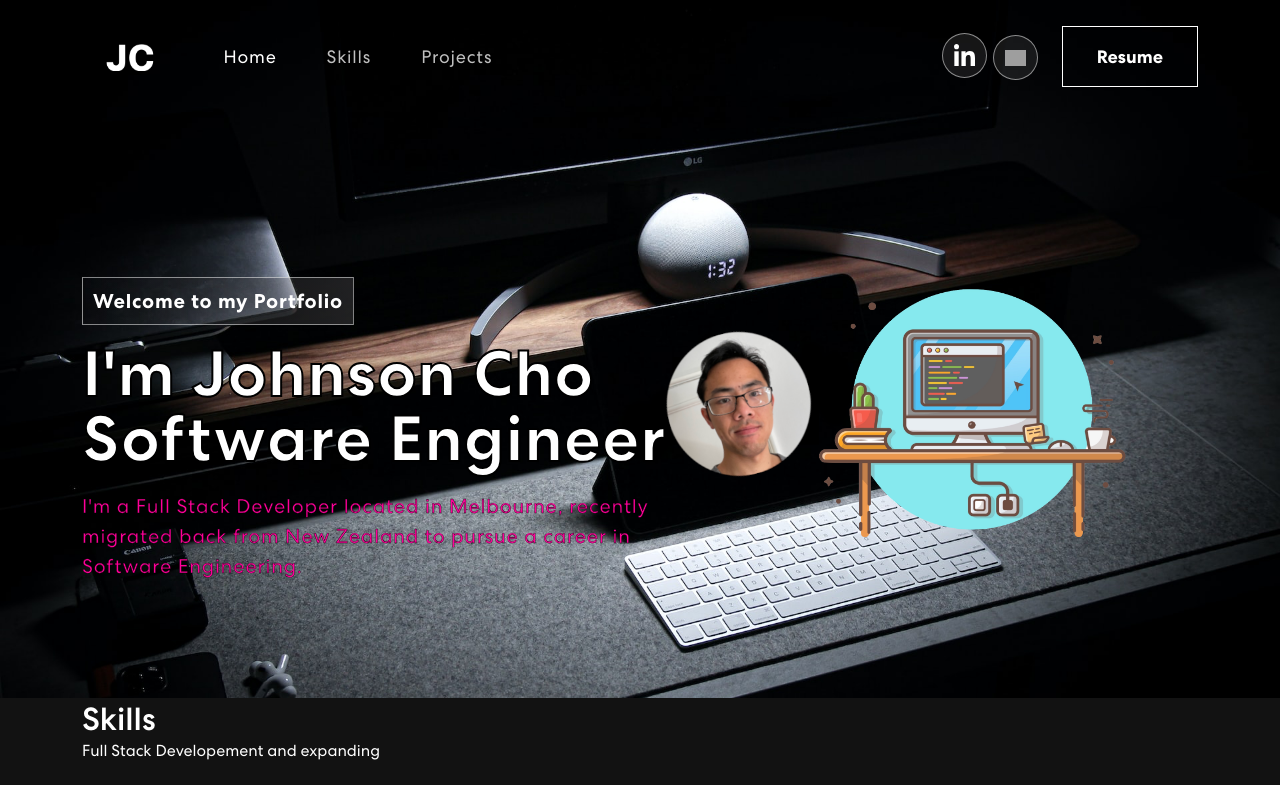
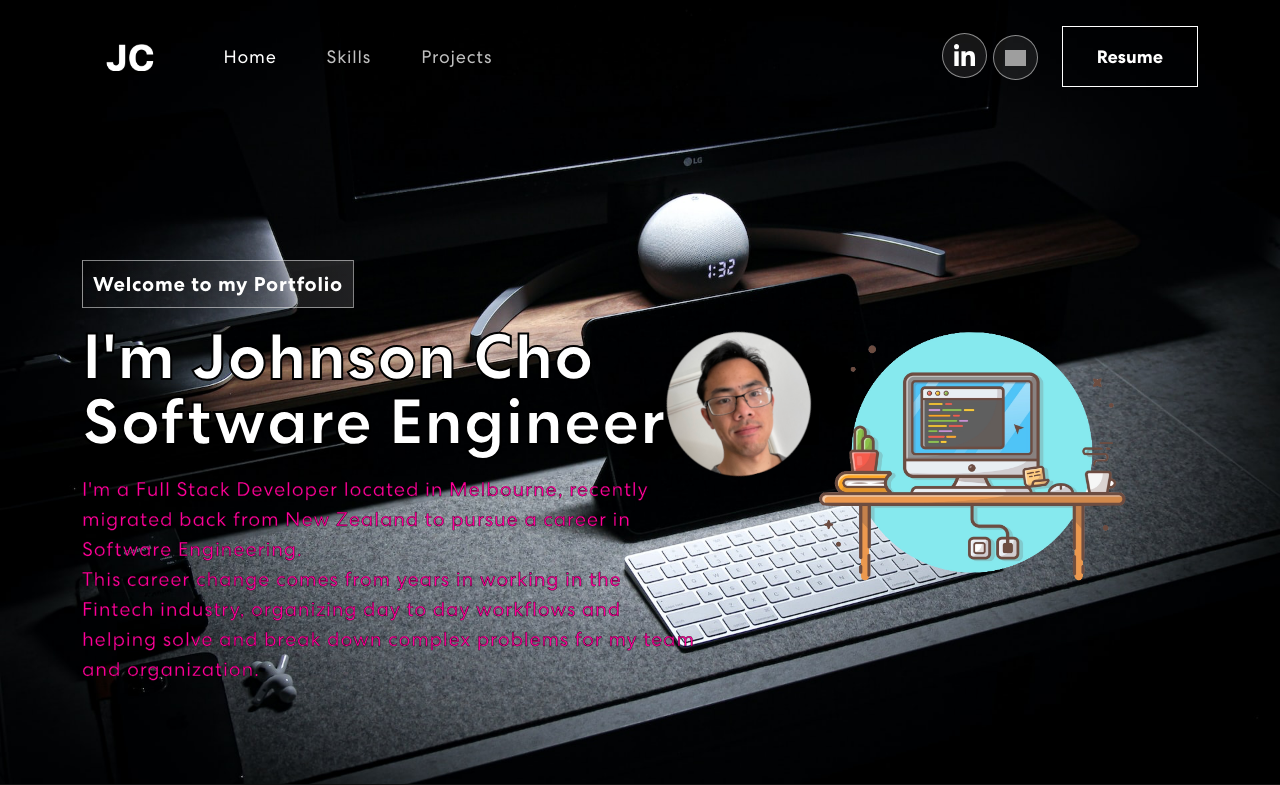
Before and after one commit to Johnson-MintyC/Portfolio-Website, a React (Create React App) app: page / in a window 1280 px wide. Shown: the top 785 px of the page. Built offline with nearby package versions, Linux system fonts and the light colour scheme; grey boxes are pictures that could not be loaded.

Commit message:
about me expanded

```diff
--- a/src/components/Banner.jsx
+++ b/src/components/Banner.jsx
@@ -60,7 +60,10 @@ const Banner = () => {
                     <Col xs={12} md={6} xl={7}>
                         <span className="tagline">Welcome to my Portfolio</span>
                         <h1>{`I'm Johnson Cho `}<br></br><span className="wrap">Software Engineer</span></h1>
-                        <p className="about-me">I'm a Full Stack Developer located in Melbourne, recently migrated back from New Zealand to pursue a career in Software Engineering. </p>
+                        <p className="about-me">I'm a Full Stack Developer located in Melbourne, recently migrated back from New Zealand to pursue a career in Software Engineering.
+                            <br></br>
+                            This career change comes from years in working in the Fintech industry, organizing day to day workflows and helping solve and break down complex problems for my team and organization.
+                        </p>
                         {/* <button onClick={()=>console.log("wahatever")}>Let's Connect <ArrowRightCircle size={25}/></button> */}
                     </Col>
                     <Col xs={12} md={6} xl={5}>
--- a/src/components/ProjectCard.jsx
+++ b/src/components/ProjectCard.jsx
@@ -1,6 +1,6 @@
 import { Col, Container } from "react-bootstrap"
 
-const ProjectCard = ({title, description, imgUrl, altText, liveLink, gitLink}) => {
+const ProjectCard = ({title, description, imgUrl, altText, techDesc, liveLink, gitLink}) => {
     return (
     <Col sm={6} md={4}>
         <div className="proj-imgbx">
@@ -8,6 +8,7 @@ const ProjectCard = ({title, description, imgUrl, altText, liveLink, gitLink}) =
             <div className="proj-txtx">
                 <h4>{title}</h4>
                 <span>{description}</span>
+                <p>{techDesc}</p>
                 <Container>
                     <a href={liveLink} without rel="noopener noreferrer" target="_blank">
                         <button className="card-buttons">Link</button>
--- a/src/components/Projects.jsx
+++ b/src/components/Projects.jsx
@@ -13,18 +13,23 @@ const Projects = () => {
             title: "Dine-Roulette",
             description: "Randomly recommends a place to dine based on your selections,",
             imgUrl: projImg4,
+            techDesc: "Python Flask ReactJS postgreSQL HTML CSS",
+            liveLink: "https://github.com/Johnson-MintyC/dine-roulette",
+            gitLink: "https://github.com/Johnson-MintyC/dine-roulette"
         },
         {
             title: "Marketplace",
             description: "A secondhand markplace listing app",
             imgUrl: projImg3,
+            techDesc: "ReactJS Express NodeJS MongoDB Cloudinary Heroku HTML CSS",
             liveLink: "https://jbemarketplace.herokuapp.com/marketplace",
             gitLink: "https://github.com/Johnson-MintyC/Group-Project"
           },
           {
             title: "Coffee-Notes",
-            description: "A coffee tasting journal",
+            description: "A coffee tasting journal,",
             imgUrl: projImg2,
+            techDesc: "NodeJS Express EJS MongoDB Cloudinary Heroku HTML CSS",
             liveLink: "https://coffee-notes-journal.herokuapp.com/",
             gitLink: "https://github.com/Johnson-MintyC/Coffee-Notes"
           },
@@ -32,6 +37,7 @@ const Projects = () => {
             title: "Tic-Tac-Toe",
             description: "a web hosted tic tac toe game",
             imgUrl: projImg1,
+            techDesc: "HTML CSS JavaScript",
             liveLink: "https://johnson-mintyc.github.io/TicTacToe-Project/",
             gitLink: "https://github.com/Johnson-MintyC/TicTacToe-Project"
           }
```
